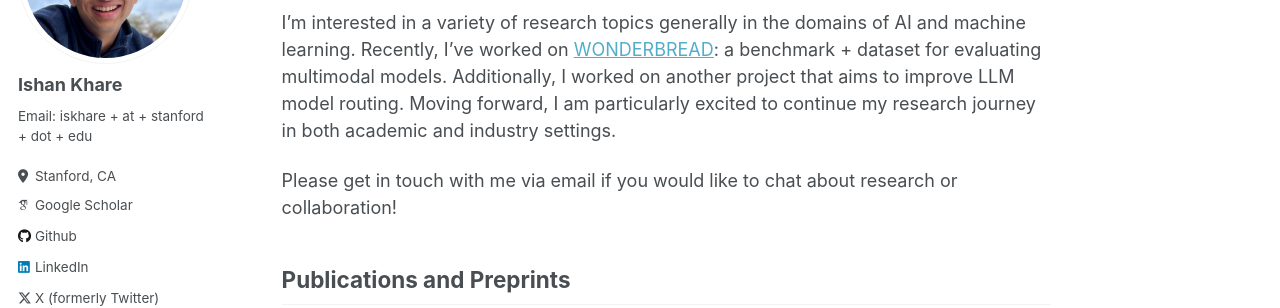
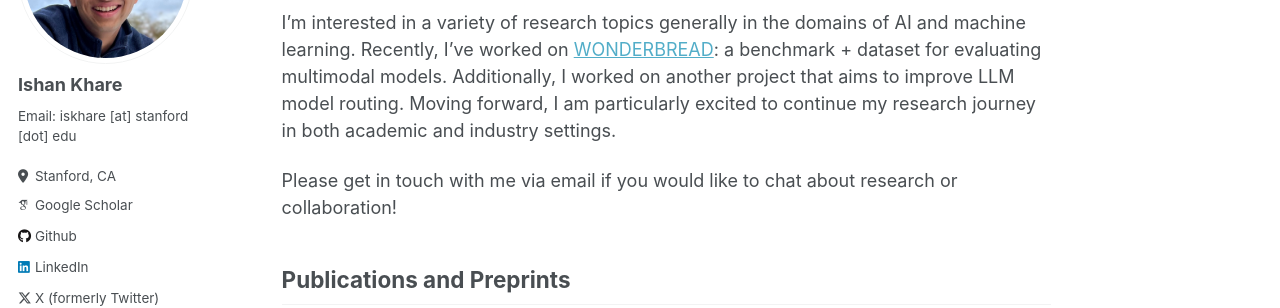
Before and after one commit to iskhare/iskhare.github.io, a Jekyll site: the page built from _pages/about.md, in a window 1280 px wide. Shown: the part 217-525 px from the top of the page. Built offline with Jekyll 4.4.1, drawn with Linux system fonts in a browser that asks for light colours; some web fonts are replaced.

```diff
--- a/_config.yml
+++ b/_config.yml
@@ -24,7 +24,7 @@ author:
   avatar           : "profile.png"
   name             : "Ishan Khare"
   pronouns         : # example: "she/her"
-  bio              : "Email: iskhare + at + stanford + dot + edu"
+  bio              : "Email: iskhare [at] stanford [dot] edu"
   location         : "Stanford, CA"
   employer         :
   uri              : # URL
```
